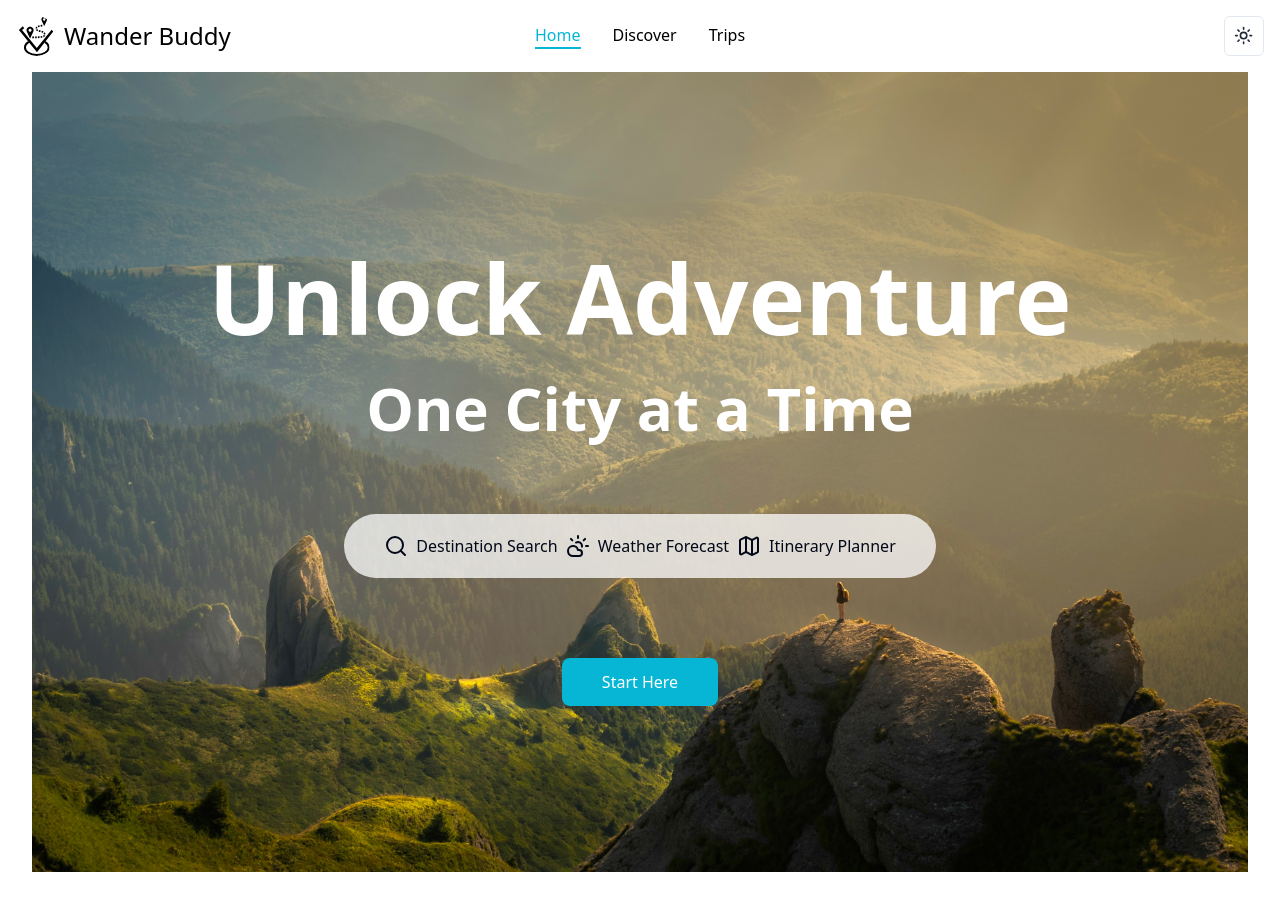
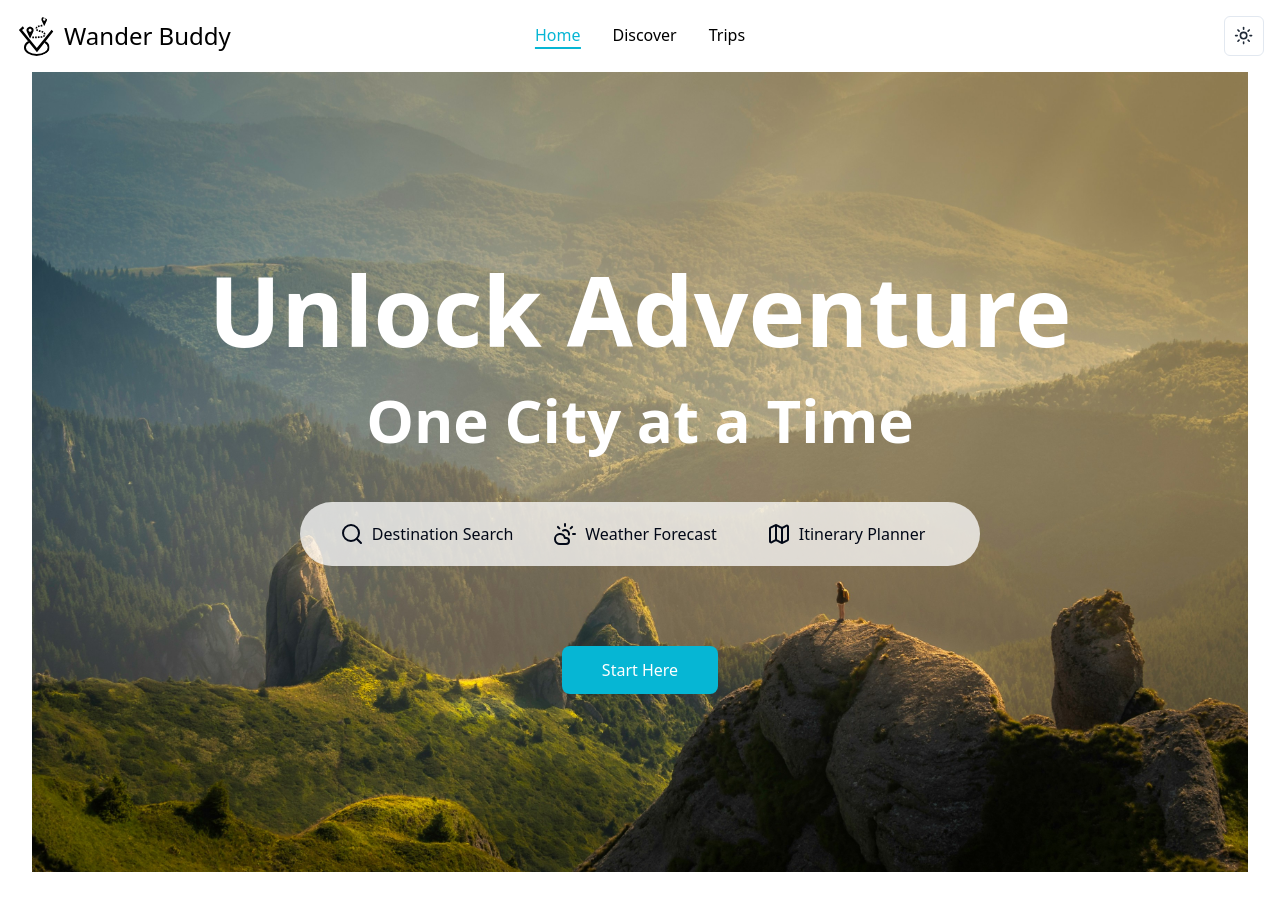
Before and after one commit to adelansari/wander-buddy, a React (Vite) app in the folder frontend/: page / in a window 1280 px wide. Shown: the top 910 px of the page. Built offline with nearby package versions, Linux system fonts and the light colour scheme.

Commit message:
Add UI improvements

```diff
--- a/frontend/src/components/pages/LandingPage.tsx
+++ b/frontend/src/components/pages/LandingPage.tsx
@@ -1,8 +1,23 @@
+import { useEffect } from 'react';
+import { useNavigate } from 'react-router-dom';
+import { Search, CloudSun, Map } from 'lucide-react';
 import backgroundImage from '@/assets/landing-image-1.jpg';
-import { Search, CloudSun, Map } from 'lucide-react';
-import { useEffect } from 'react';
+
+interface FeatureProps {
+  Icon: React.ElementType;
+  label: string;
+}
+
+const Feature: React.FC<FeatureProps> = ({ Icon, label }) => (
+  <div className='flex items-center space-x-2'>
+    <Icon className='w-6 h-6' />
+    <span>{label}</span>
+  </div>
+);
 
 const LandingPage: React.FC = () => {
+  const navigate = useNavigate();
+
   useEffect(() => {
     document.body.classList.add('overflow-hidden');
     return () => {
@@ -11,34 +26,30 @@ const LandingPage: React.FC = () => {
   }, []);
 
   return (
-    <div className="relative w-full h-screen overflow-hidden">
-      <div className="absolute inset-0 overflow-hidden">
+    <div className='relative w-full h-screen overflow-hidden'>
+      <div className='absolute inset-0 overflow-hidden'>
         <img
           src={backgroundImage}
-          alt="Background"
-          className="w-full h-full object-cover"
+          alt='Background'
+          className='w-full h-full object-cover'
           style={{ objectPosition: 'center center' }}
         />
       </div>
-      <div className="absolute inset-0 flex flex-col items-center justify-center z-10">
-        <h1 className="text-8xl font-bold text-white text-center p-3 rounded-lg dark:text-black">
-          Unlock Adventure <br /> <span className='text-6xl mt-5 dark:text-black'> One City at a Time</span>
+      <div className='absolute inset-0 flex flex-col items-center justify-center z-10'>
+        <h1 className='text-5xl sm:text-7xl md:text-8xl font-bold text-white text-center p-3 rounded-lg dark:text-black leading-tight'>
+          Unlock Adventure
+          <h2 className='mt-4 sm:mt-6 md:mt-8 text-4xl sm:text-6xl md:text-6xl dark:text-black'>One City at a Time</h2>
         </h1>
 
-        <div className="mt-5 flex space-x-5">
-          <div className="flex items-center space-x-2 bg-white bg-opacity-75 p-5 rounded-full dark:bg-gray-800 dark:bg-opacity-75 px-10 mt-10">
-            <Search className="w-6 h-6" />
-            <span>Destination Search</span>
-            <CloudSun className="w-6 h-6" />
-            <span>Weather Forecast</span>
-            <Map className="w-6 h-6" />
-            <span>Itinerary Planner</span>
-          </div>
+        <div className='grid grid-cols-1 md:grid-cols-3 gap-10 bg-white bg-opacity-75 p-5 rounded-xl md:rounded-full dark:bg-gray-800 dark:bg-opacity-75 px-10 mt-10'>
+          <Feature Icon={Search} label='Destination Search' />
+          <Feature Icon={CloudSun} label='Weather Forecast' />
+          <Feature Icon={Map} label='Itinerary Planner' />
         </div>
 
         <button
-          onClick={() => window.location.href = '/discover'}
-          className="transition ease-in-out delay-150 hover:-translate-y-1 hover:scale-110 mt-20 px-10 py-3 bg-cyan-500 text-white rounded-lg hover:bg-cyan-600 transition ease-in-out delay-150"
+          onClick={() => navigate('/discover')}
+          className='transition ease-in-out delay-150 hover:-translate-y-1 hover:scale-110 mt-20 px-10 py-3 bg-cyan-500 text-white rounded-lg hover:bg-cyan-600'
         >
           Start Here
         </button>
```
